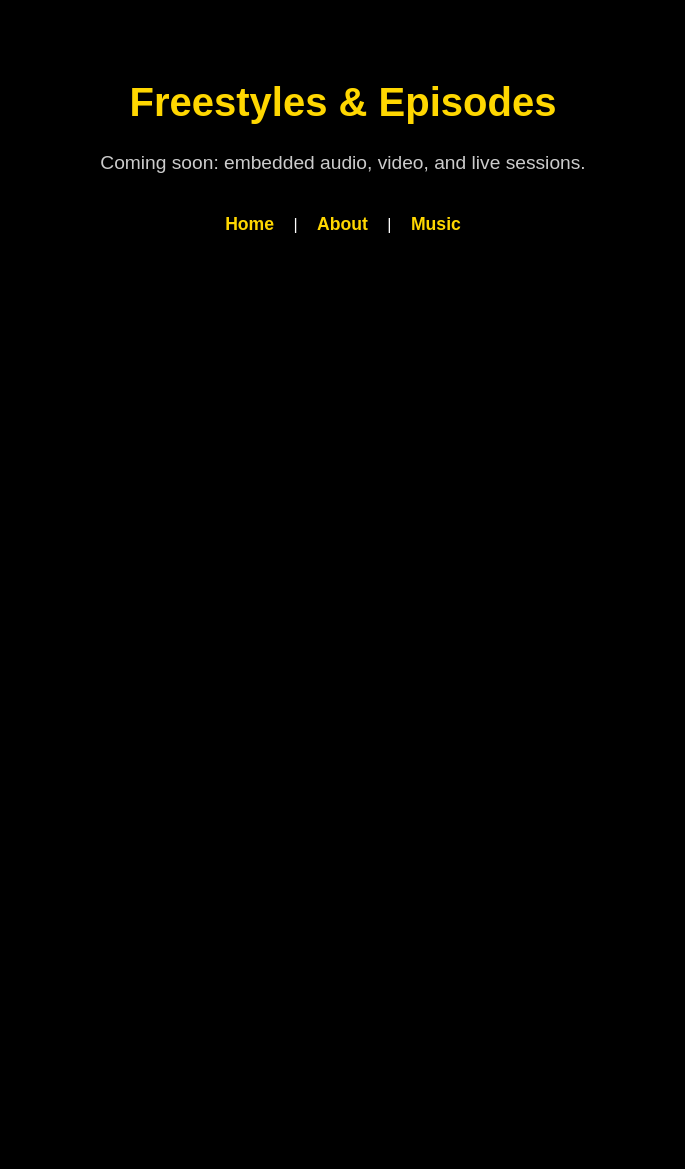
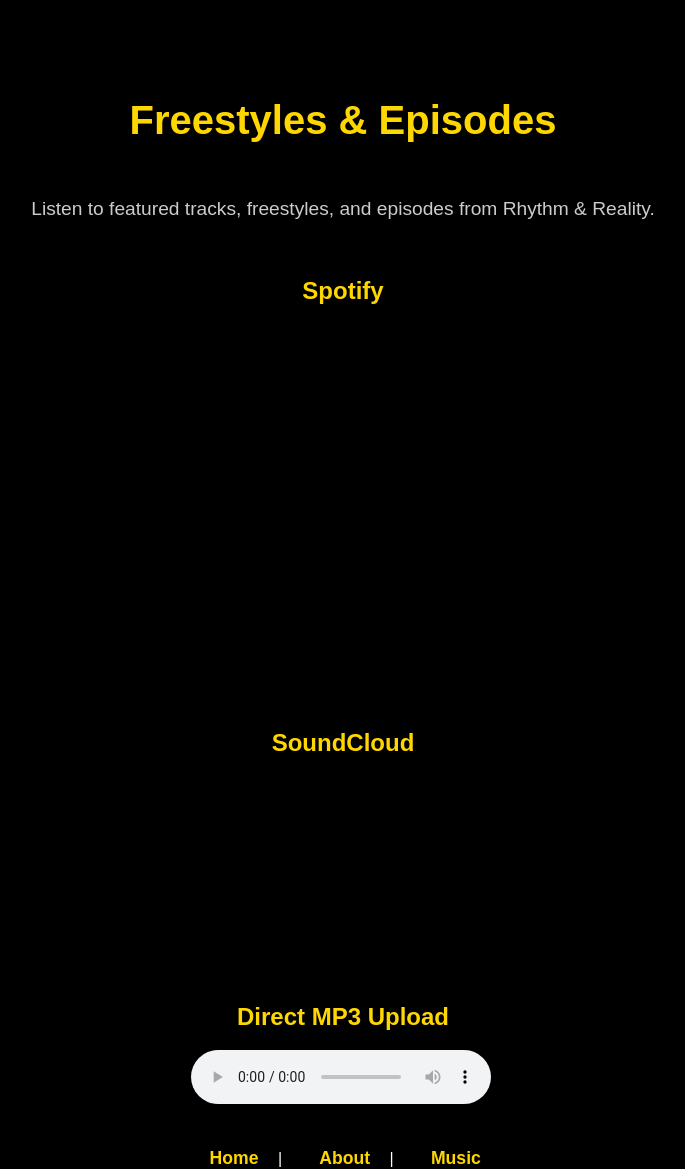
Before and after one commit to dewarder/rhythm-and-reality, a Flask app: page /music in a window 1280 px wide. Shown: the whole page, without its empty margins (297-982 px from the left). Before the commit the page ends 233 px from the top, so only its background shows below. Run offline with Flask 3, Linux system fonts and the light colour scheme.

Commit message:
Add music embeds to music page

```diff
--- a/templates/music.html
+++ b/templates/music.html
@@ -6,8 +6,33 @@
 </head>
 <body>
   <h1>Freestyles & Episodes</h1>
-  <p>Coming soon: embedded audio, video, and live sessions.</p>
-  <nav>
+  <p>Listen to featured tracks, freestyles, and episodes from Rhythm & Reality.</p>
+
+  <!-- 🎧 Spotify Embed -->
+  <h2 style="color: gold;">Spotify</h2>
+  <iframe style="border-radius:12px"
+    src="https://open.spotify.com/embed/playlist/37i9dQZF1DXcBWIGoYBM5M?utm_source=generator"
+    width="100%" height="380" frameborder="0" allowfullscreen=""
+    allow="autoplay; clipboard-write; encrypted-media; fullscreen; picture-in-picture"
+    loading="lazy">
+  </iframe>
+
+  <!-- 🔊 SoundCloud Embed -->
+  <h2 style="color: gold;">SoundCloud</h2>
+  <iframe width="100%" height="166"
+    scrolling="no" frameborder="no"
+    allow="autoplay"
+    src="https://w.soundcloud.com/player/?url=https%3A//api.soundcloud.com/tracks/123456789&color=%23ff5500&auto_play=false&hide_related=false&show_comments=true&show_user=true&show_reposts=false&show_teaser=true">
+  </iframe>
+
+  <!-- 🎵 MP3 Upload -->
+  <h2 style="color: gold;">Direct MP3 Upload</h2>
+  <audio controls>
+    <source src="{{ url_for('static', filename='audio/sample.mp3') }}" type="audio/mpeg">
+    Your browser does not support the audio element.
+  </audio>
+
+  <nav style="margin-top: 40px;">
     <a href="/">Home</a> |
     <a href="/about">About</a> |
     <a href="/music">Music</a>
```
Lines whose indentation alone changed are shown as unchanged.
